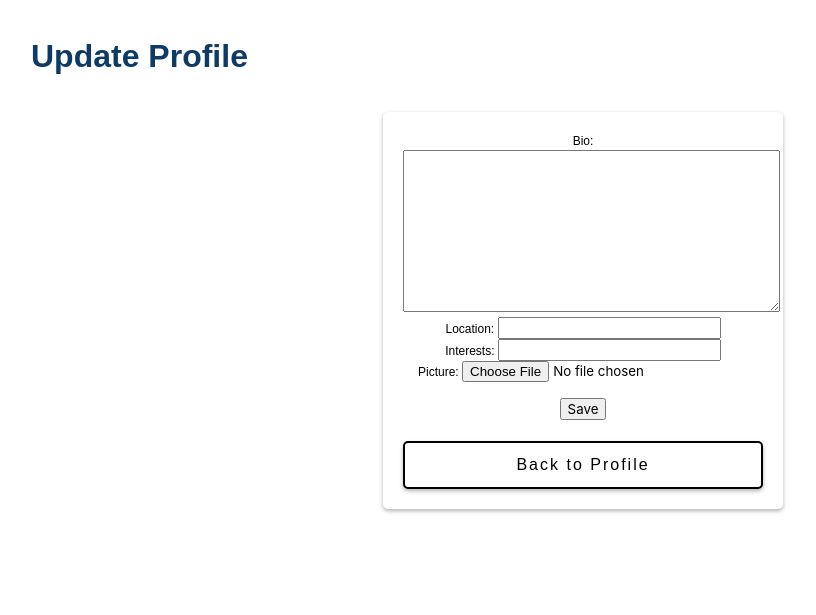
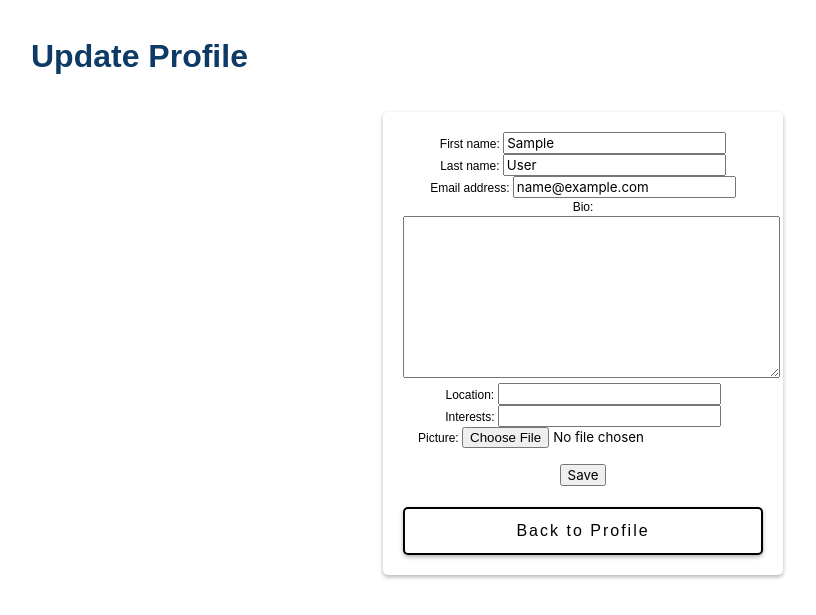
Before and after one commit to katiemcmillin/dailydone, a Django app: page /profile/1/update in a window 1280 px wide. Shown: the part 52-667 px from the top of the page, without its empty margins (57-873 px from the left). Run offline with Django 4.2, Linux system fonts and the light colour scheme; the visitor is signed in with stand-in values (Sample User, id 1).

Commit message:
challenge regarding display fields not displaying on the user profil fixed by customizing the user model done

```diff
--- a/main_app/forms.py
+++ b/main_app/forms.py
@@ -21,3 +21,9 @@ class UserRegistrationForm(UserCreationForm):
         if commit:
             user.save()
         return user
+
+# To add new fields to the User Profile Update Form
+class UserForm(forms.ModelForm):
+    class Meta:
+        model = User
+        fields = ['first_name', 'last_name', 'email']
--- a/main_app/templates/registration/user_profile_update.html
+++ b/main_app/templates/registration/user_profile_update.html
@@ -8,6 +8,9 @@
     <form method="POST" enctype="multipart/form-data">
         {% csrf_token %}
         <div class="form-group-update-profile">
+            <!-- Displays first_name, last_name, and email -->
+            {{ user_form.as_p }}
+            <!-- Displays the remaining user profile fields -->
             {{ form.as_p }}
         </div>
         <button type="submit" class="button_save_update_profile">Save</button>
--- a/main_app/views.py
+++ b/main_app/views.py
@@ -1,5 +1,8 @@
 from django.contrib.auth import login
-from django.contrib.auth.forms import UserCreationForm
+# from django.contrib.auth.forms import UserCreationForm
+from .forms import UserRegistrationForm, UserForm #import the form for registration as i don't use UserCreationForm form any more as i added more fields to the signup form
+
+
 # Auth
 from django.contrib.auth.decorators import login_required
 from django.utils.decorators import method_decorator
@@ -8,13 +11,14 @@ from django.urls import reverse
 from django.shortcuts import render, get_object_or_404, redirect
 from django.views import View
 from .models import Project, Task, TaskComplete, UserProfile
-from django.http import HttpResponse
+from django.http import HttpResponse, HttpResponseRedirect
 from django.views.generic.edit import CreateView, UpdateView, DeleteView
 from django.views.generic.base import TemplateView
 from django.views.generic import DetailView, ListView
 from django.db.models import Q
 from datetime import date, datetime
 from django.forms import ModelForm
+
 
 
 
@@ -28,12 +32,12 @@ class PrivateHome(TemplateView):
 class Signup(View):
     # show a form to fill out
     def get(self, request):
-        form = UserCreationForm()
+        form = UserRegistrationForm() #I updated this line not UserCreationForm anymore so I remove the import
         context = {"form": form}
         return render(request, "registration/signup.html", context)
     # on form submit, validate the form and login the user.
     def post(self, request):
-        form = UserCreationForm(request.POST)
+        form = UserRegistrationForm(request.POST)
         if form.is_valid():
             user = form.save()
             login(request, user)
@@ -246,7 +250,6 @@ class TaskCreateWithProject(CreateView):
         return reverse('project_detail', kwargs={'pk': self.object.project.pk})
 
 
-
 @method_decorator(login_required, name='dispatch')
 class TaskUpdate(UpdateView):
     model = Task
@@ -292,24 +295,47 @@ class UserProfileForm(ModelForm):
         fields = ['bio', 'location', 'interests', 'picture']
 
 
-# Use the form here
+
 @method_decorator(login_required, name='dispatch')
 class UserProfileViewUpdate(UpdateView):
     model = UserProfile
     form_class = UserProfileForm
+    user_form_class = UserForm  # additionnal form used to add New fiels : first_name, last_name, email, see forms.py file
     template_name = 'registration/user_profile_update.html'
 
     def get_context_data(self, **kwargs):
         context = super().get_context_data(**kwargs)
-        context['user_profile'] = self.request.user.userprofile
+        context['user_profile'] = self.request.user.userprofile #use user profileb page content
+        # If user_form is not already in the context, add it
+        if 'user_form' not in context:
+            context['user_form'] = self.user_form_class(instance=self.request.user)
+        # If form (UserProfile form) is not already in the context, add it
+        if 'form' not in context:
+            context['form'] = self.form_class(instance=self.request.user.userprofile)
         return context
 
+    #We return The user profile of the user that is currently logged in
     def get_object(self, queryset=None):
         return self.request.user.userprofile
 
+    # Redirect to the User profile page
     def get_success_url(self):
         return reverse('user_profile', kwargs={'pk': self.request.user.pk})
 
+    def post(self, request, *args, **kwargs):
+        self.object = self.get_object()
+        # Create the UserProfile form with data from the POST request and the current UserProfile instance and after also create the User form with data from the POST request and the current User instance
+        user_form = self.user_form_class(request.POST, instance=request.user)
+        form = self.form_class(request.POST, request.FILES, instance=self.object)
+        if user_form.is_valid() and form.is_valid():
+            # Save the data from both forms
+            user_form.save()
+            form.save()
+            # Redirect to the success URL
+            return HttpResponseRedirect(self.get_success_url())
+        else:
+            #If either form is not valid, re-render the template with the current context (including the invalid forms)
+            return self.render_to_response(self.get_context_data(user_form=user_form, form=form))
 
 
 @method_decorator(login_required, name='dispatch')
```
